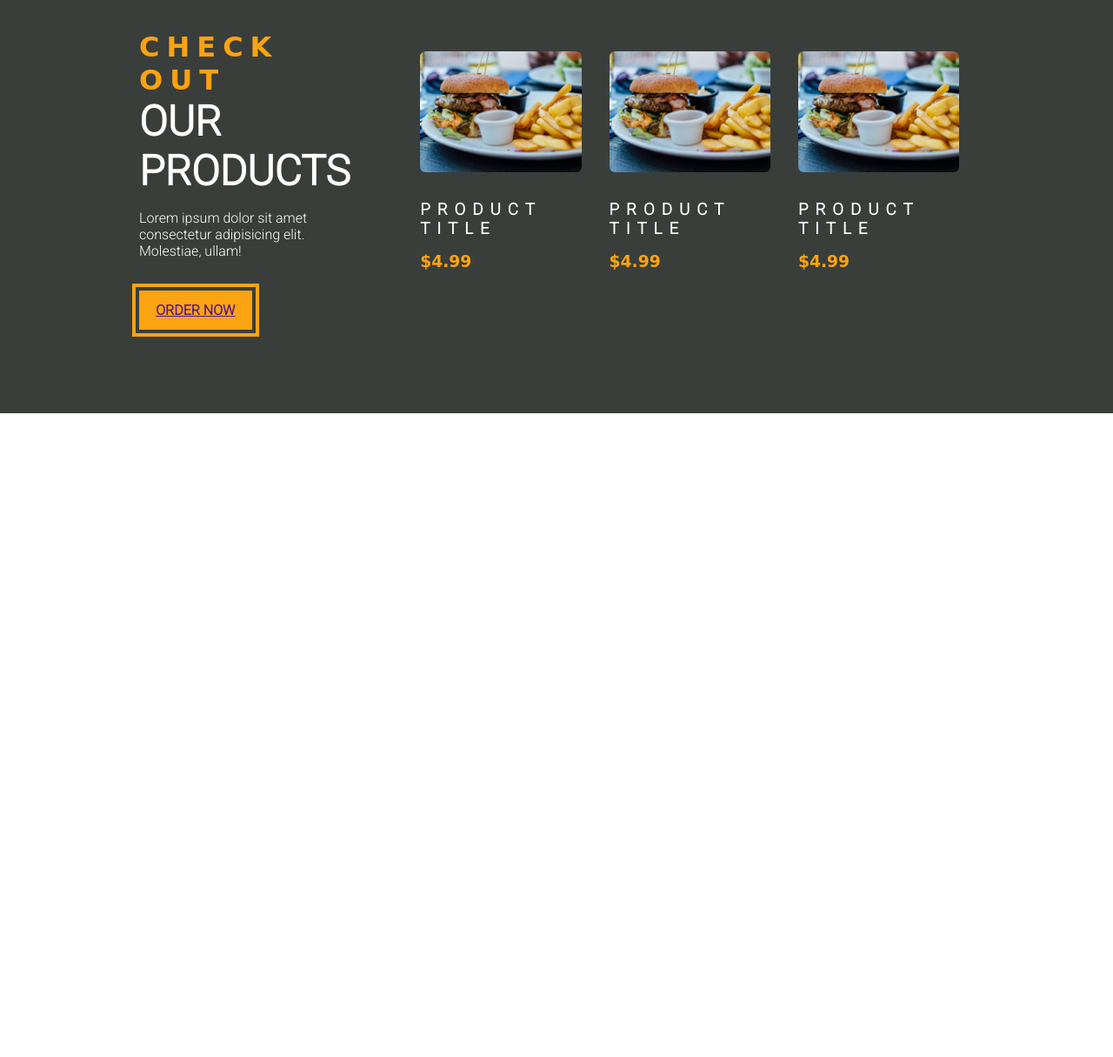
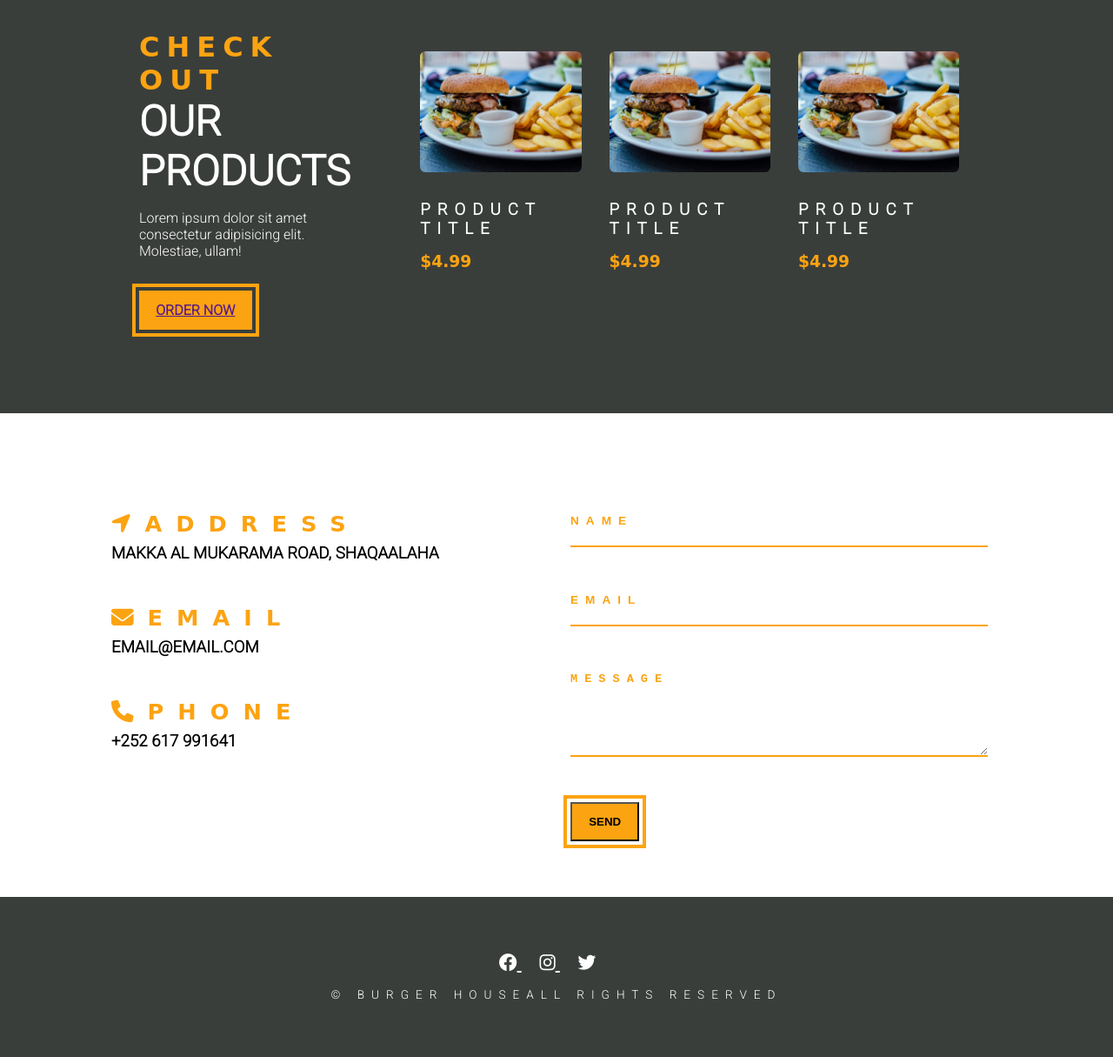
Before and after one commit to HajjiShirwac/Third, a plain HTML site: page index.html in a window 1280 px wide. Shown: the part 1603-2818 px from the top of the page at 87% size. Before the commit the page ends 2078 px from the top, so only its background shows below. Drawn offline with Linux system fonts and the light colour scheme; a web font is replaced by a local one.

Commit message:
"footer and contact us updated"

```diff
--- a/index.html
+++ b/index.html
@@ -161,5 +161,84 @@
             <!-- Ends Of Products Inventory -->
         </div>
     </section>
+    <!-- contact -->
+    <section class="contact">
+        <div class="section-center clearfix">
+          <!-- contact info -->
+          <article class="contact-info">
+            <!-- contact item -->
+            <div class="contact-item">
+              <h3 class="contact-title">
+                <span class="contact-icon"><i class="fas fa-location-arrow"></i></span>address
+              </h3>
+              <h3 class="contact-text">Makka Al Mukarama Road, Shaqaalaha</h3>
+            </div>
+            <!-- end of contact item -->
+
+              <!-- contact item -->
+            <div class="contact-item">
+              <h3 class="contact-title">
+                <span class="contact-icon"><i class="fas fa-envelope"></i></span>Email
+              </h3>
+              <h3 class="contact-text">email@email.com</h3>
+            </div>
+            <!-- end of contact item -->
+
+              <!-- contact item -->
+            <div class="contact-item">
+              <h3 class="contact-title">
+                <span class="contact-icon"><i class="fas fa-phone"></i></span>Phone
+              </h3>
+              <h3 class="contact-text">+252 617 991641</h3>
+            </div>
+            <!-- end of contact item -->
+
+          </article>
+          <!-- end of contact info -->
+
+          <!-- contact forms -->
+          <article class="contact-form">
+
+          <form class="form-group">
+            <input type="text" name="name" placeholder="name" class="form-control">
+            <input type="email" name="email" placeholder="email" class="form-control">
+            <textarea name="message" rows="5" class="form-control" placeholder="message"></textarea>
+            <button type="submit" class="main-banner-btn">Send</button>
+          </form>
+          </article>
+          <!-- end of contact forms -->
+        </div>
+      </section>
+      <!-- end of contact -->
+      <!-- Footer Starts Here -->
+      <section class="footer">
+          <div class="section-center">
+              <!-- Social Icon -->
+              <div class="social-icons">
+                  <a href="" class="social-icon">
+                      <i class="fab fa-facebook"></i>
+                  </a>
+                  <!-- Social Icon Ends Here -->
+
+                  <!-- Social Icon -->
+                  <a href="" class="social-icon">
+                    <i class="fab fa-instagram"></i>
+                </a>
+                <!-- Social Icon -->
+                <a href="" class="social-icon">
+                    <i class="fab fa-twitter"></i>
+                </a>
+                   <!-- Social Icon Ends Here -->
+
+
+
+
+
+
+            <p class="footer-text"> &copy; <span class="text-secondary">Burger House</span>All rights reserved
+            </p>
+          </div>
+      </section>
+      <!-- Footer Ends Here -->
 </body>
 </html>
--- a/style.css
+++ b/style.css
@@ -323,3 +323,75 @@ body{
 }
 
 /* Products Ends Here */
+
+/* Contact */
+.cotact{
+    padding: 2rem;
+}
+.contact-item{
+    margin-bottom: 3rem;
+}
+.contact-title{
+    color: var(--secondaryColor);
+    text-transform: uppercase;
+    letter-spacing: calc(var(--letterSpacing) *2);
+    font-family: var(--macondoText);
+    font-size: 1.6rem;
+    margin-bottom: 0.5rem;
+
+}
+.contact-text{
+    text-transform: uppercase;
+}
+.form-control{
+    display: block;
+    border: none;
+    width: 100%;
+    border-bottom: 2px solid var(--secondaryColor);
+    outline: none;
+    margin: 2rem 0;
+    padding: 1.3rem 0;
+    font-size: 0.85rem;
+    font-weight: bold;
+}
+.form-control::placeholder{
+    text-transform: uppercase;
+    color: var(--secondaryColor);
+    letter-spacing: var(--letterSpacing);
+}
+@media screen  and (min-width:992px) {
+    .contact-info,.contact-form{
+        float: left;
+        width: 50%;
+        padding: 0 1rem;
+    }
+    .contact-info{
+        padding: 3rem 0;
+    }
+}
+
+
+/*End of Contact */
+/* Footer  */
+.footer{
+    background: var(--mainDark);
+    text-align: center;
+}
+.social-icon{
+    color: var(--mainWhite);
+    font-size: 1.3rem;
+    margin-right: 1.3rem;
+    transition: var(--mainTransition);
+}
+.social-icon:hover{
+    color: var(--secondaryColor);
+}
+.footer-text{
+    text-transform: uppercase;
+    color: var(--mainWhite);
+    letter-spacing: var(--letterSpacing);
+    margin-top: 1rem;
+    font-size: 00.85rem;
+}
+
+/* Footer Ends here */
```
